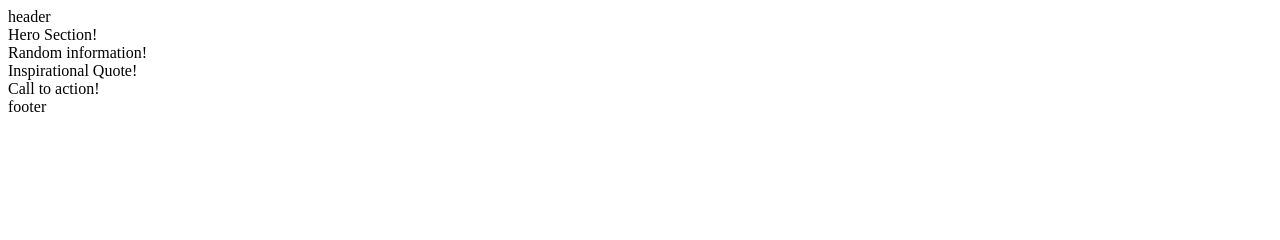
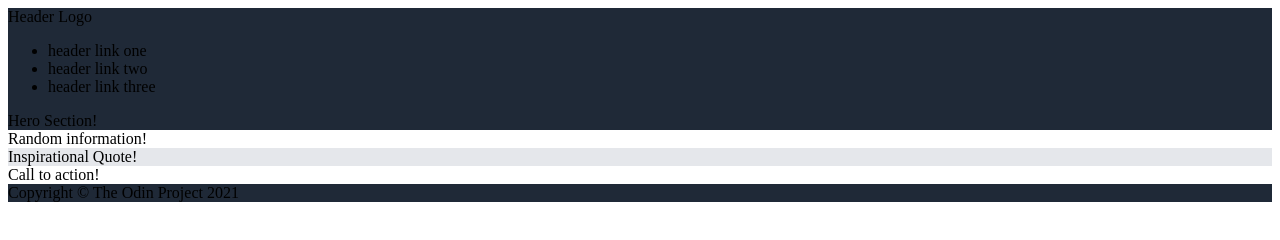
Before and after one commit to SpekkioKilwala/TOP-landing-page, a plain HTML site: page index.html in a window 1280 px wide. Drawn offline with Linux system fonts and the light colour scheme.

Commit message:
Add header and footer content AND background colour
In hindsight realised I shouldn't have both in the same commit

```diff
--- a/index.html
+++ b/index.html
@@ -8,13 +8,20 @@
 </head>
 <body>
     <!-- header, footer, and four SLICES in the middle -->
-    <div class="header">header</div>
+    <div class="header">
+        <div class="logo">Header Logo</div>
+        <ul>
+            <li class="link">header link one</li>
+            <li class="link">header link two</li>
+            <li class="link">header link three</li>
+        </ul>
+    </div>
 
     <div class="slice top">Hero Section!</div>
     <div class="slice info">Random information!</div>
     <div class="slice quote">Inspirational Quote!</div>
     <div class="slice action">Call to action!</div>
 
-    <div class="footer">footer</div>
+    <div class="footer">Copyright © The Odin Project 2021</div>
 </body>
 </html>
--- a/style.css
+++ b/style.css
@@ -0,0 +1,22 @@
+body {
+    display: flex;
+    flex-direction: column;
+}
+
+.header,
+.top,
+.footer {
+    background-color: #1F2937;
+}
+
+.slice {
+    display: flex;
+}
+
+.info {
+    flex-direction: row;
+}
+
+.quote {
+    background-color: #e5e7eb;
+}
```
